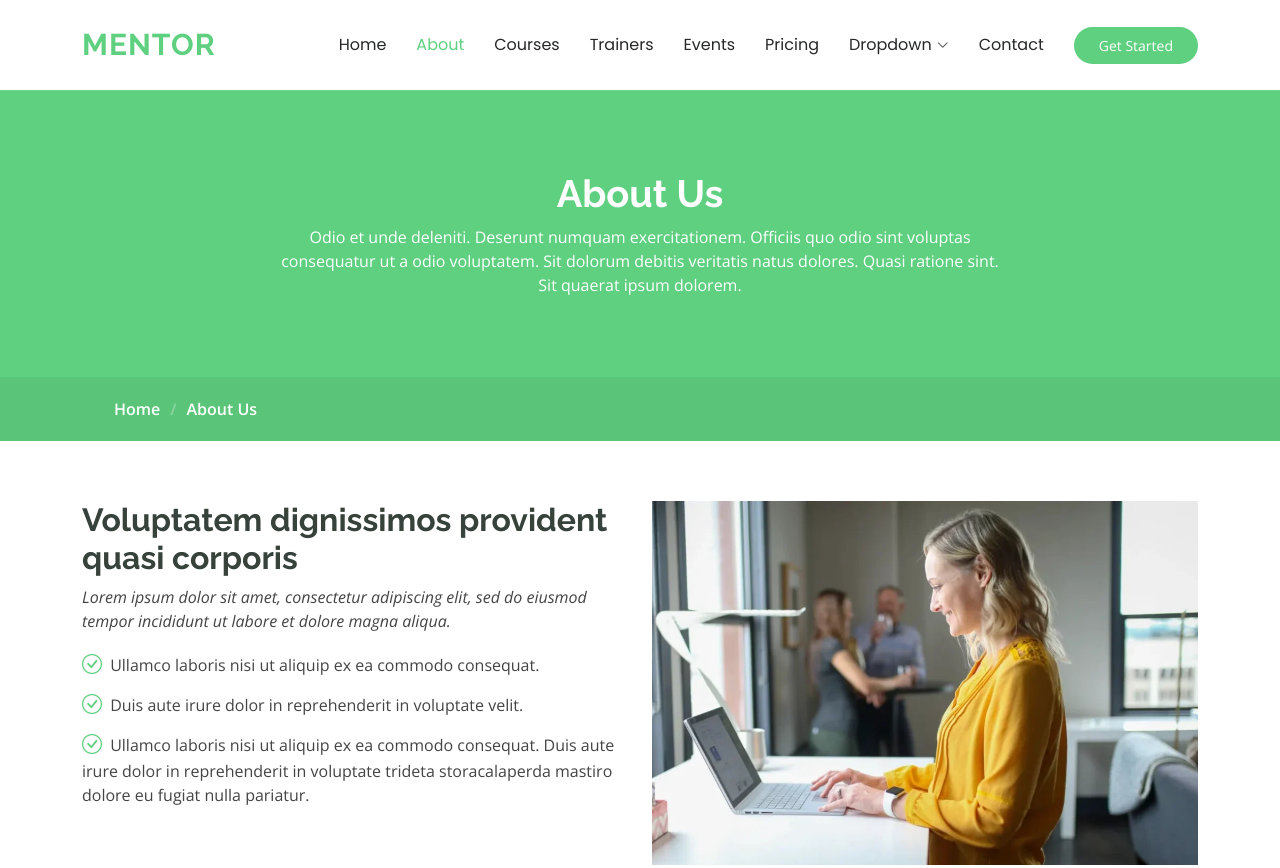
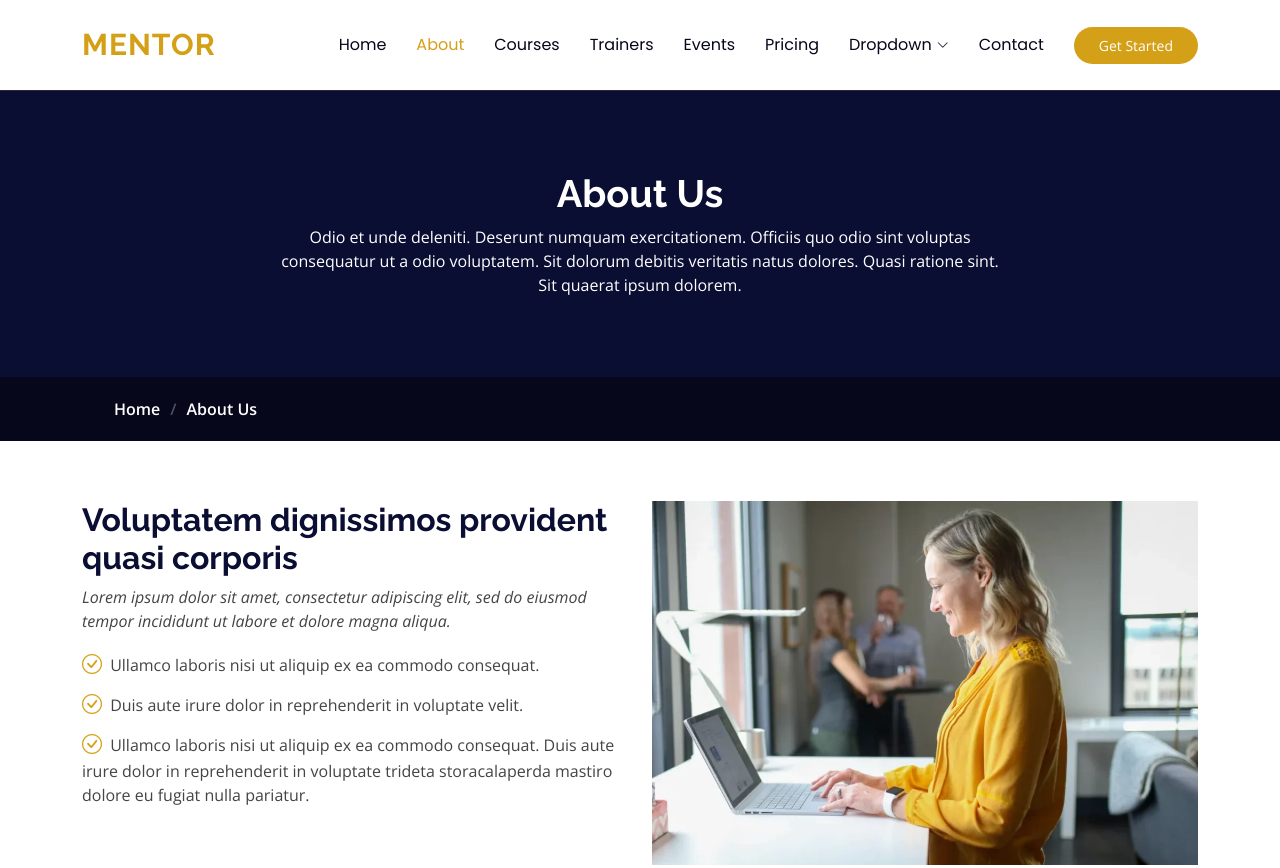
Before and after one commit to cento-nova1/cento-project-2, a plain HTML site: page about.html in a window 1280 px wide. Shown: the top 868 px of the page. Drawn offline with nearby package versions, Linux system fonts and the light colour scheme.

Commit message:
changing color each page

```diff
--- a/assets/css/main.css
+++ b/assets/css/main.css
@@ -21,20 +21,20 @@
 :root {
   --background-color: #ffffff; /* Background color for the entire website, including individual sections */
   --default-color: #444444; /* Default color used for the majority of the text content across the entire website */
-  --heading-color: #37423b; /* Color for headings, subheadings and title throughout the website */
-  --accent-color: #5fcf80; /* Accent color that represents your brand on the website. It's used for buttons, links, and other elements that need to stand out */
+  --heading-color: #0b0e33; /* KCC navy for headings and subheadings */
+  --accent-color: #d4a017; /* KCC gold for links, buttons, and other accent elements */
   --surface-color: #ffffff; /* The surface color is used as a background of boxed elements within sections, such as cards, icon boxes, or other elements that require a visual separation from the global background. */
   --contrast-color: #ffffff; /* Contrast color for text, ensuring readability against backgrounds of accent, heading, or default colors. */
 }
 
 /* Nav Menu Colors - The following color variables are used specifically for the navigation menu. They are separate from the global colors to allow for more customization options */
 :root {
-  --nav-color: #272828;  /* The default color of the main navmenu links */
-  --nav-hover-color: #5fcf80; /* Applied to main navmenu links when they are hovered over or active */
+  --nav-color: #06071a;  /* The default color of the main navmenu links */
+  --nav-hover-color: #d4a017; /* Applied to main navmenu links when they are hovered over or active */
   --nav-mobile-background-color: #ffffff; /* Used as the background color for mobile navigation menu */
   --nav-dropdown-background-color: #ffffff; /* Used as the background color for dropdown items that appear when hovering over primary navigation items */
-  --nav-dropdown-color: #272828; /* Used for navigation links of the dropdown items in the navigation menu. */
-  --nav-dropdown-hover-color: #5fcf80; /* Similar to --nav-hover-color, this color is applied to dropdown navigation links when they are hovered over. */
+  --nav-dropdown-color: #06071a; /* Used for navigation links of the dropdown items in the navigation menu. */
+  --nav-dropdown-hover-color: #d4a017; /* Similar to --nav-hover-color, this color is applied to dropdown navigation links when they are hovered over. */
 }
 
 /* Color Presets - These classes override global colors when applied to any section or element, providing reuse of the sam color scheme. */
@@ -524,6 +524,9 @@ h6 {
 # Global Footer
 --------------------------------------------------------------*/
 .footer {
+  --background-color: #06071a;
+  --default-color: #eef1f8;
+  --heading-color: #f6d24b;
   color: var(--default-color);
   background-color: var(--background-color);
   font-size: 14px;
@@ -764,7 +767,7 @@ h6 {
 --------------------------------------------------------------*/
 .page-title {
   --default-color: var(--contrast-color);
-  --background-color: var(--accent-color);
+  --background-color: #0b0e33;
   --heading-color: var(--contrast-color);
   color: var(--default-color);
   background-color: var(--background-color);
@@ -782,7 +785,7 @@ h6 {
 }
 
 .page-title nav {
-  background-color: color-mix(in srgb, var(--accent-color) 90%, black 5%);
+  background-color: #06071a;
   padding: 20px 0;
 }
 
```
